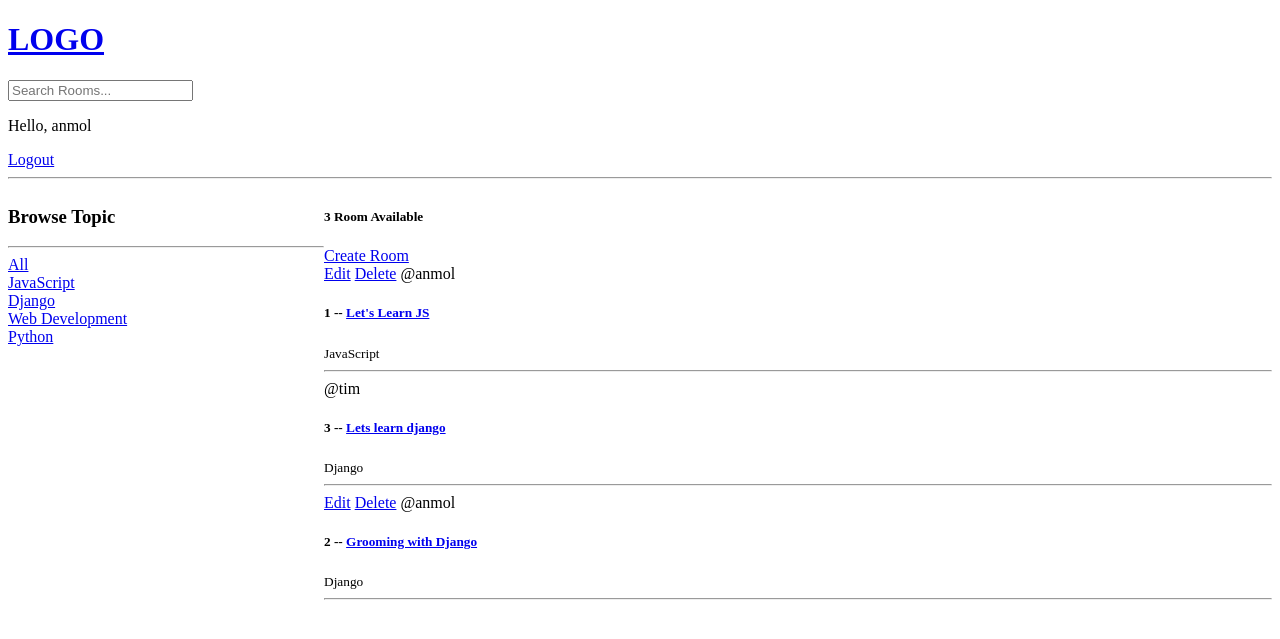
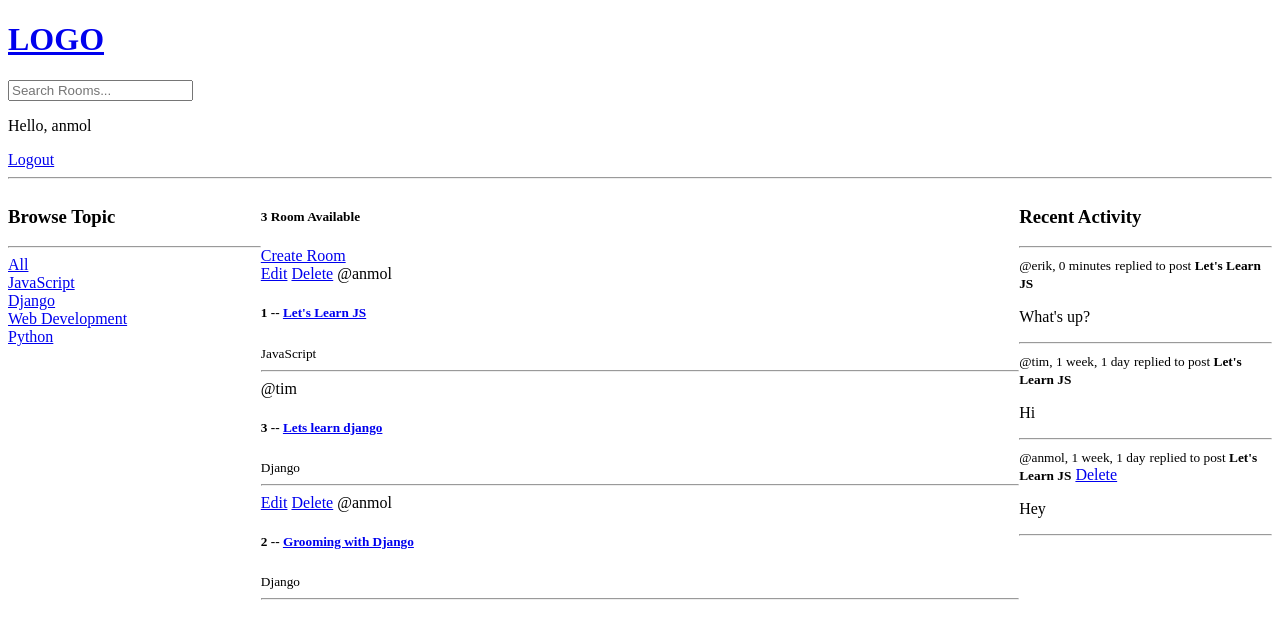
Before and after one commit to Anmol-Agrawal-Codes/StudyBuddy, a Django app: page / in a window 1280 px wide. Shown: the top 639 px of the page. Run offline with Django 5.2, Linux system fonts and the light colour scheme; a user stored in the database is signed in; data comes from the database, SQL or seed files in the repository; both versions use the stored data as it was after the commit.

Commit message:
adding recent activity and message delete functionaliy

```diff
--- a/base/models.py
+++ b/base/models.py
@@ -14,7 +14,7 @@ class Room(models.Model):
     topic = models.ForeignKey(Topic, on_delete=models.SET_NULL, null=True)
     name = models.CharField(max_length=200)
     description = models.TextField(null=True, blank=True)
-    participants = models.ManyToManyField(User, related_name='participants')
+    participants = models.ManyToManyField(User, related_name='participants', blank=True)
     updated = models.DateTimeField(auto_now=True)
     created = models.DateTimeField(auto_now_add=True)
 
@@ -31,5 +31,8 @@ class Message(models.Model):
     updated = models.DateTimeField(auto_now=True)
     created = models.DateTimeField(auto_now_add=True)
 
+    class Meta:
+        ordering = ['-updated', '-created'] # newest first
+
     def __str__(self):
-        return self.body
+        return self.body[0:50]
--- a/base/templates/base/home.html
+++ b/base/templates/base/home.html
@@ -5,7 +5,7 @@
 <style>
     .home-container{
         display: grid;
-        grid-template-columns: 1fr 3fr;
+        grid-template-columns: 1fr 3fr 1fr;
     }
 </style>
 
@@ -45,6 +45,25 @@
             {% endfor %}
         </div>
     </div>
+
+    <div>
+        <h3>Recent Activity</h3>
+        <hr>
+        {% for message in room_messages %}
+            <div>
+                <small>@{{message.user}},  {{message.created|timesince}}</small>
+                <small>replied to post <b>{{message.room}}</b></small>
+                {% if message.user == request.user %}
+                <a href="{% url 'delete-message' message.id %}">Delete</a>
+                {% endif %}
+                <p>{{message}}</p>
+
+                <hr>
+
+            </div>
+        {% endfor %}
+
+    </div>
 </div>
 
 {% endblock %}
--- a/base/templates/base/room.html
+++ b/base/templates/base/room.html
@@ -22,6 +22,9 @@
             <hr>
             {% for message in room_messages %}
             <div>
+                {% if message.user == request.user %}
+                <a href="{% url 'delete-message' message.id %}">Delete</a>
+                {% endif %}
                 <small>@{{message.user}}  {{message.created|timesince}} ago</small>
                 <p>{{ message.body }}</p>
                 <hr>
--- a/base/urls.py
+++ b/base/urls.py
@@ -10,4 +10,5 @@ urlpatterns = [
     path('create-room/',views.createRoom, name='create-room'),
     path('update-room/<str:pk>/',views.updateRoom, name='update-room'),
     path('delete-room/<str:pk>/',views.deleteRoom, name='delete-room'),
+    path('delete-message/<str:pk>/', views.deleteMessage, name='delete-message'),
 ]
--- a/base/views.py
+++ b/base/views.py
@@ -1,5 +1,5 @@
 from django.shortcuts import render, redirect
-from django.http import HttpResponse
+from django.http import HttpResponse, HttpResponseRedirect
 from django.db.models import Q
 from django.contrib import messages
 from django.contrib.auth.decorators import login_required
@@ -71,8 +71,9 @@ def home(request):
     ) # filters room based on query
 
     topic = Topic.objects.all()
+    room_messages = Message.objects.all()
 
-    context =  {'rooms': rooms, 'topics': topic}
+    context =  {'rooms': rooms, 'topics': topic, 'room_messages': room_messages}
     return render(request, 'base/home.html', context)
 
 def room(request, pk):
@@ -86,6 +87,7 @@ def room(request, pk):
             room = room,
             body = request.POST.get('body')
         )
+        room.participants.add(request.user)
         return redirect('room',pk=room.id)
 
     context = { 'room': room, 'room_messages': room_messages,'participants': participants }
@@ -129,3 +131,15 @@ def deleteRoom(request, pk):
         room.delete()
         return redirect('home')
     return render(request, 'base/delete.html', {'obj':room})
+
+@login_required(login_url='login')
+def deleteMessage(request, pk):
+    message = Message.objects.get(id=pk)
+
+    if request.user != message.user:
+        return HttpResponse("You're not allowed to perform this action.")
+
+    # if request.method == 'POST':
+    message.delete()
+    return redirect(request.META.get('HTTP_REFERER', '/'))
+    # return render(request, 'base/delete.html', {'obj': message})
```
Also changed, not shown: base/migrations/0005_alter_room_participants.py (added), db.sqlite3.
